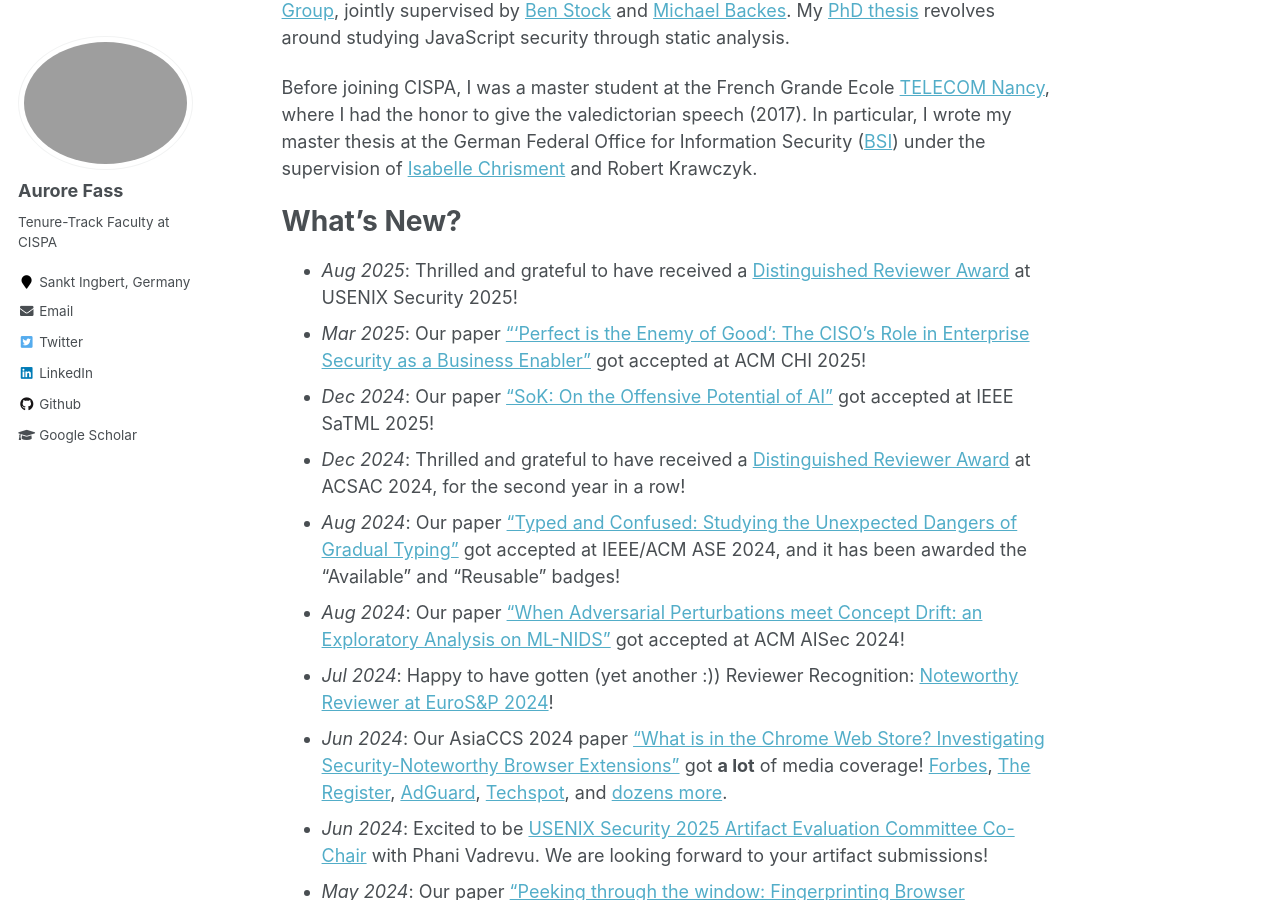
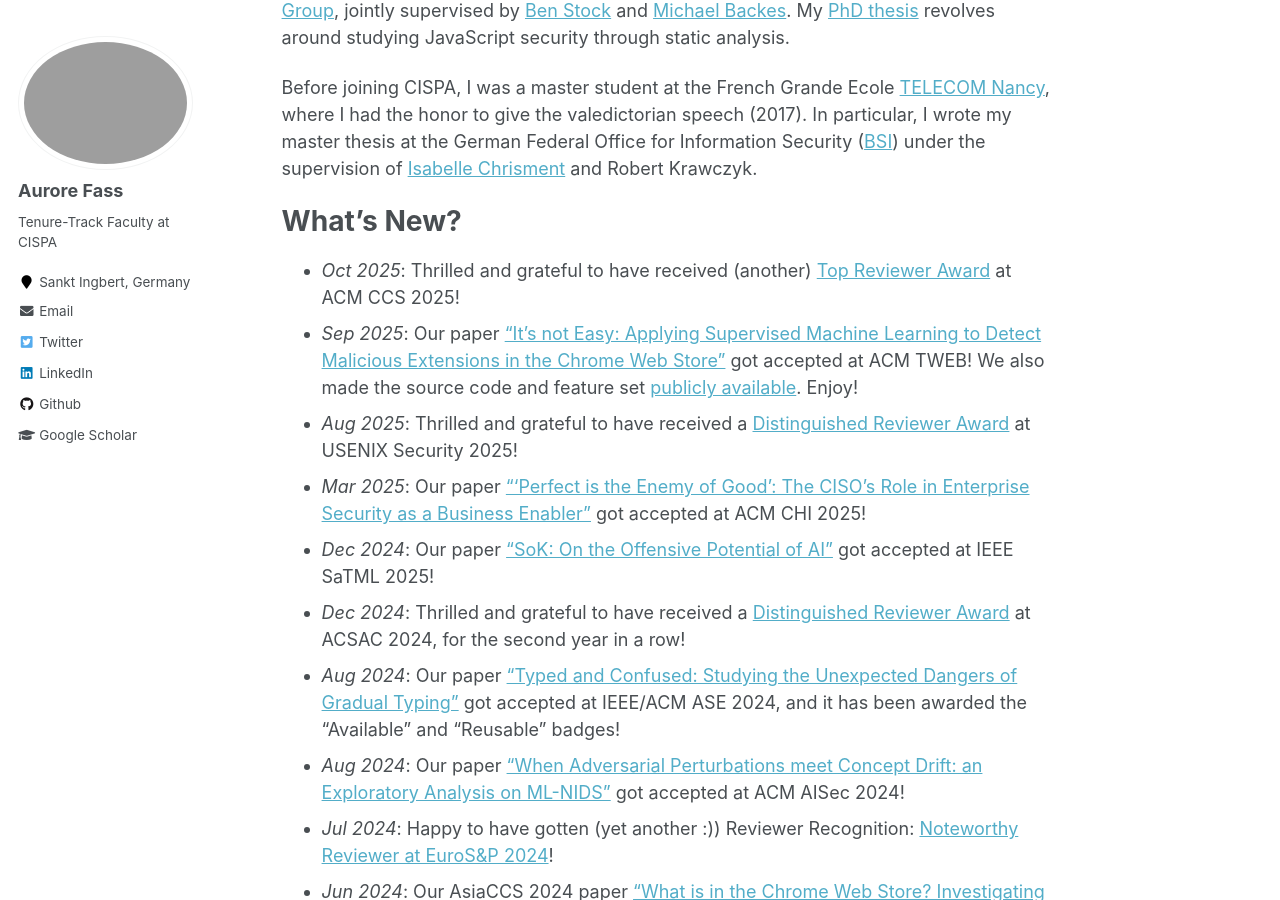
Before and after one commit to Aurore54F/aurore54f.github.io, a Jekyll site: the page built from _pages/about.md, in a window 1280 px wide and 900 px high, scrolled down 430 px. Built offline with Jekyll 4.4.1, drawn with Linux system fonts in a browser that asks for light colours.

Commit message:
Added TWEB and Top Reviewer Award

```diff
--- a/_pages/about.md
+++ b/_pages/about.md
@@ -19,7 +19,9 @@ Before joining CISPA, I was a master student at the French Grande Ecole [TELECOM
 
 What's New?
 ======
-- _Aug 2025_: Thrilled and grateful to have received a [Distinguished Reviewer Award](https://www.usenix.org/sites/default/files/sec25_message.pdf) at USENIX Security 2025!
+- _Oct 2025_: Thrilled and grateful to have received (another) [Top Reviewer Award](https://www.sigsac.org/ccs/CCS2025/awards/) at ACM CCS 2025!
+- _Sep 2025_: Our paper ["It's not Easy: Applying Supervised Machine Learning to Detect Malicious Extensions in the Chrome Web Store"](https://aurore54f.github.io/papers/2025-tweb_rosenzweig_extensionsconcdrift.pdf) got accepted at ACM TWEB! We also made the source code and feature set [publicly available](https://github.com/its-not-easy/tweb25/tree/main). Enjoy!
+- _Aug 2025_: Thrilled and grateful to have received a [Distinguished Reviewer Award](https://www.usenix.org/sites/default/files/sec25_message_addendum.pdf) at USENIX Security 2025!
 - _Mar 2025_: Our paper ["'Perfect is the Enemy of Good': The CISO's Role in Enterprise Security as a Business Enabler"](https://zakird.com/papers/chi25-ciso.pdf) got accepted at ACM CHI 2025!
 - _Dec 2024_: Our paper ["SoK: On the Offensive Potential of AI"](https://www.giovanniapruzzese.com/files/papers/satml25/satml25.pdf) got accepted at IEEE SaTML 2025!
 - _Dec 2024_: Thrilled and grateful to have received a [Distinguished Reviewer Award](https://x.com/ACSAC_Conf/status/1866920426783277194) at ACSAC 2024, for the second year in a row!
```
